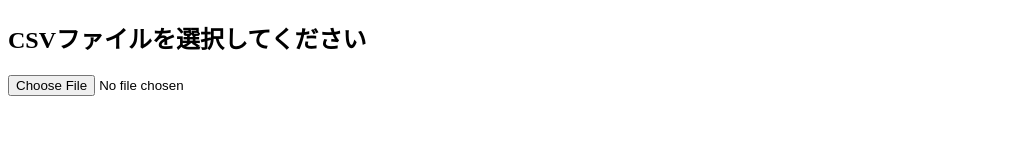
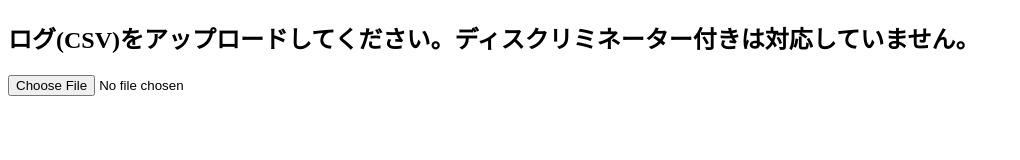
Before and after one commit to ripity/bigiri-log-viewer, a plain HTML site: page index.html in a window 1280 px wide. Shown: the whole page, without its empty margins (0-1020 px from the left). Drawn offline with Linux system fonts and the light colour scheme.

Commit message:
change statement in index.html

```diff
--- a/index.html
+++ b/index.html
@@ -3,11 +3,11 @@
 <head>
     <meta charset="UTF-8">
     <meta name="viewport" content="width=device-width, initial-scale=1.0">
-    <title>大喜利結果ビューア</title>
+    <title>ビギリのログ復元</title>
 </head>
 <body>
 
-    <h2>CSVファイルを選択してください</h2>
+    <h2>ログ(CSV)をアップロードしてください。ディスクリミネーター付きは対応していません。</h2>
     <input type="file" id="csv-uploader" accept=".csv">
 
     <div id="error-message" style="color: red;"></div>
```
